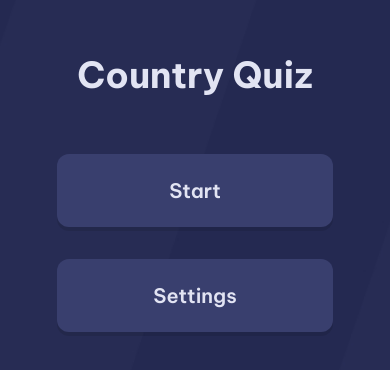
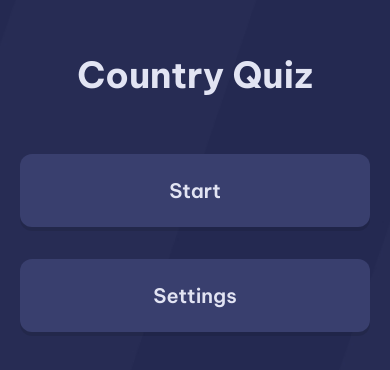
Before and after one commit to KrzyMru/country-quiz, a React (Vite) app: page / in a window 390 px wide. Shown: the part 210-580 px from the top of the page. Built offline with nearby package versions, Linux system fonts and the light colour scheme.

Commit message:
Menu responsiveness fix

```diff
--- a/src/app/app.css
+++ b/src/app/app.css
@@ -44,6 +44,9 @@
     flex-direction: column;
     gap: 32px;
     padding-bottom: 40px;
+    @media screen and (max-width:418px) {
+        width: 100%;
+    }
 }
 
 .menu__header {
@@ -72,6 +75,9 @@
         box-shadow: none;
         transform: translateY(4px);
     }
+    @media screen and (max-width:418px) {
+        padding: 24px;
+    }
 }
 
 @keyframes loading {
```
